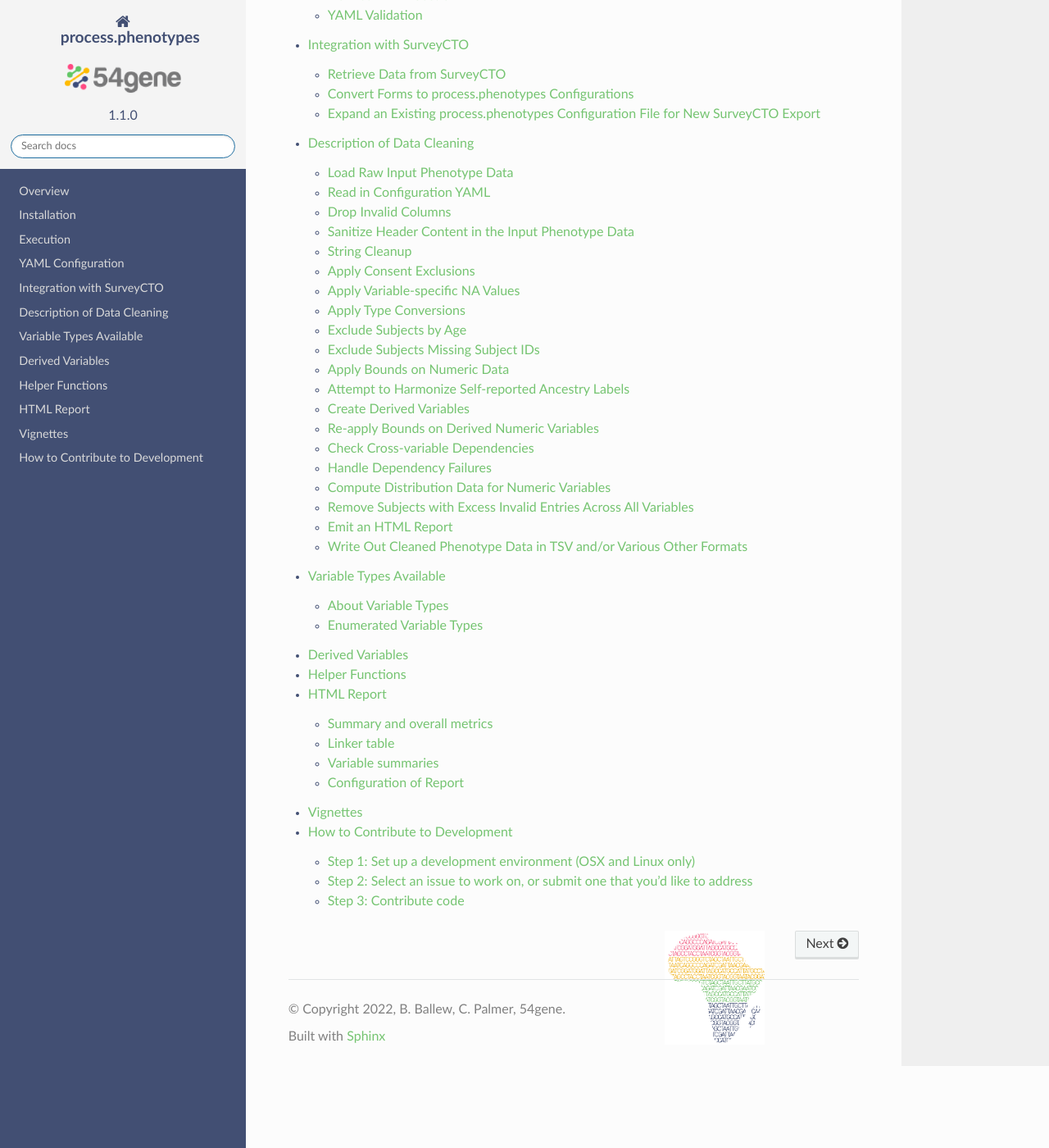
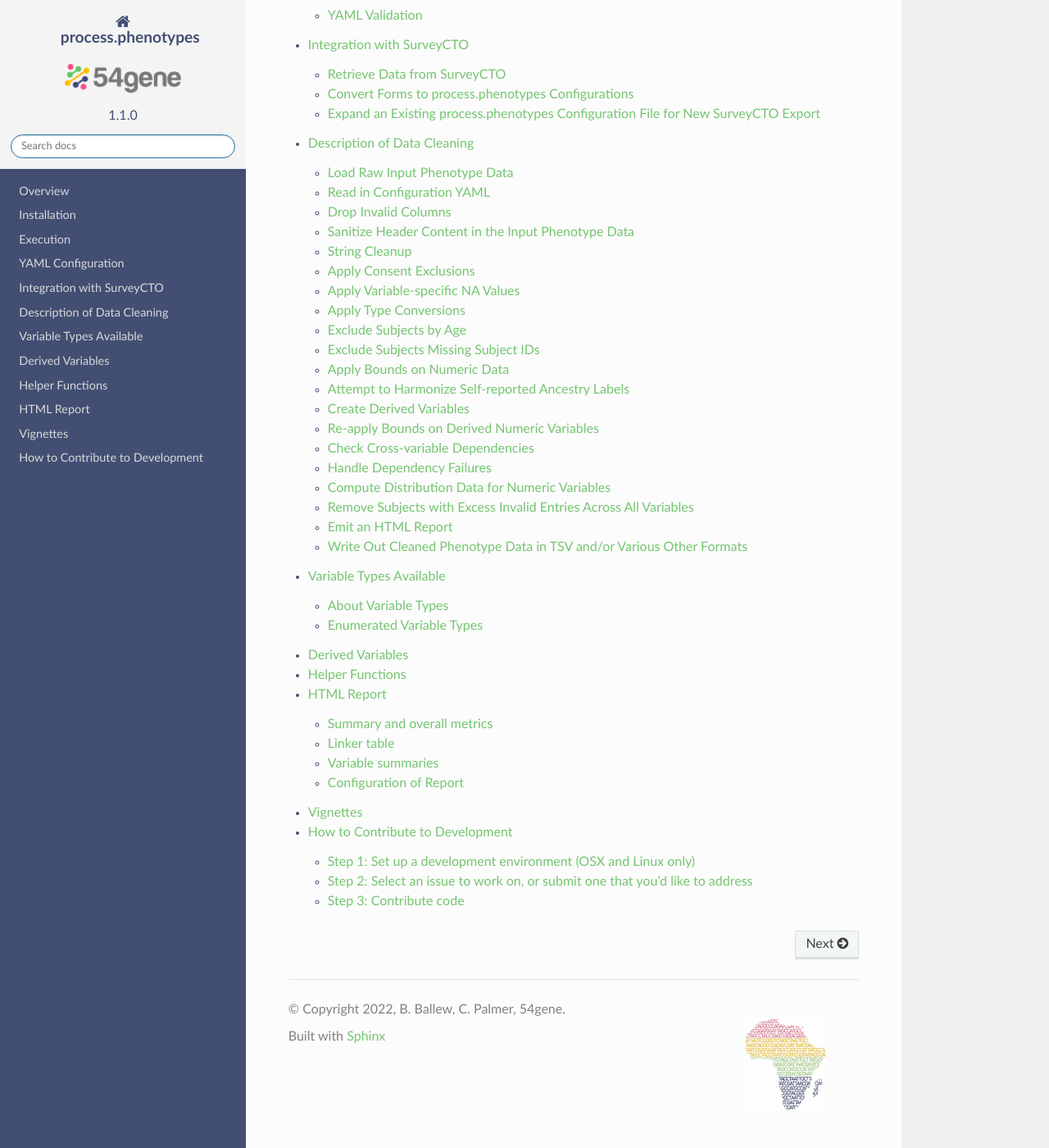
Before and after one commit to bballew/process.phenotypes, a Sphinx documentation site: the page built from readthedocs/source/index.rst, in a window 1280 px wide and 1400 px high, scrolled down 573 px. Shown: the whole window at 82% size. Built offline with Sphinx 7.4.7 and the Read the Docs theme 2.0.0, drawn with Linux system fonts in a browser that asks for light colours.

Commit message:
fix: footer and background logo css styling

```diff
--- a/readthedocs/source/_static/custom.css
+++ b/readthedocs/source/_static/custom.css
@@ -39,8 +39,9 @@ body {
 }
 
 footer {
-    background-image: url("images/54gene_background.png");
+    background-image: url("images/54gene_background.svg");
     background-repeat: no-repeat;
-    background-position: 80% 100%;
-    background-size: contain;
+    background-size: 110px 115px;
+    background-position: 550px 105px;
+    padding-bottom: 100px;
 }
```
Also changed, not shown: readthedocs/source/_static/images/54gene_background.png (deleted), readthedocs/source/_static/images/54gene_background.svg (added).
